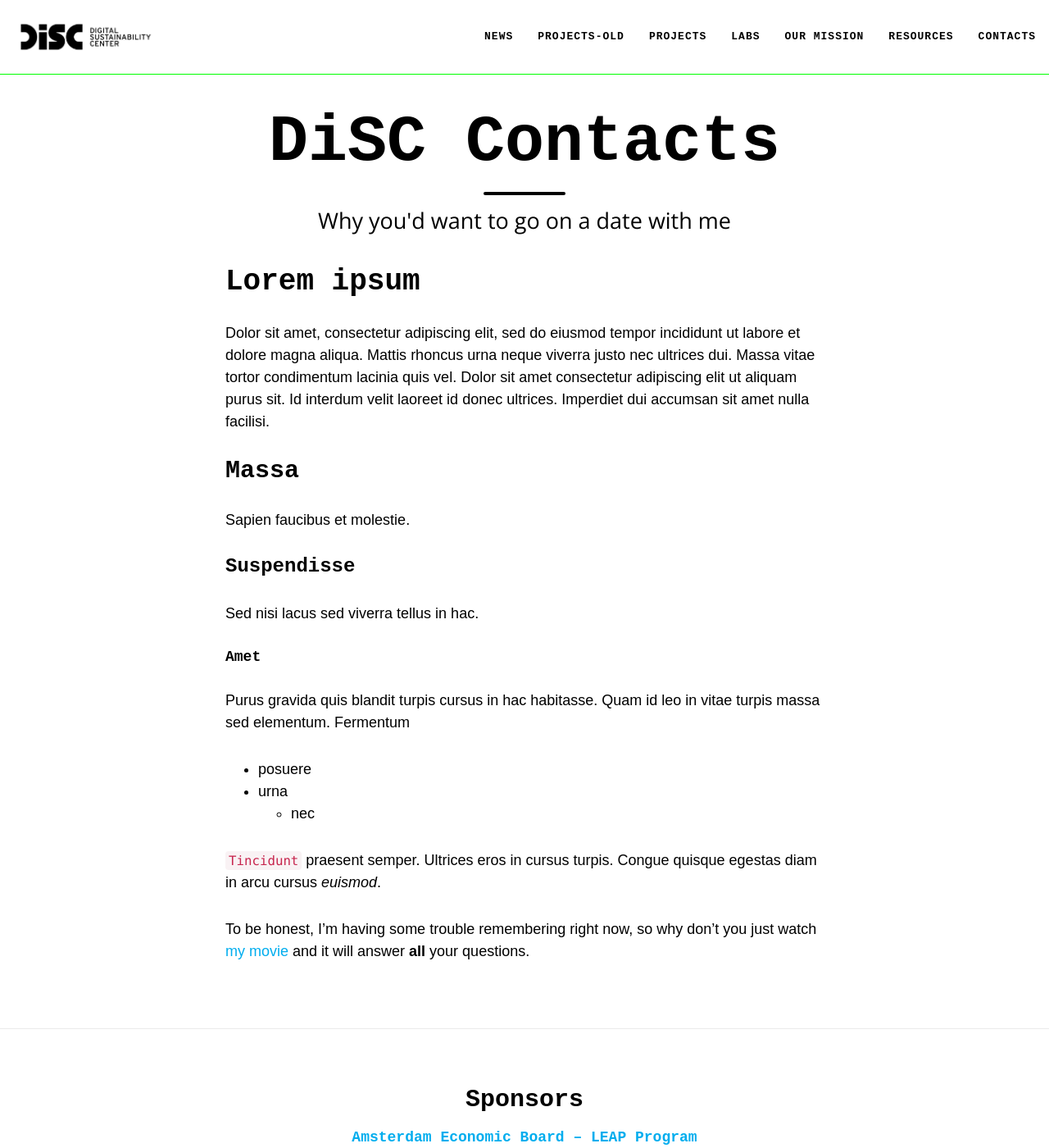
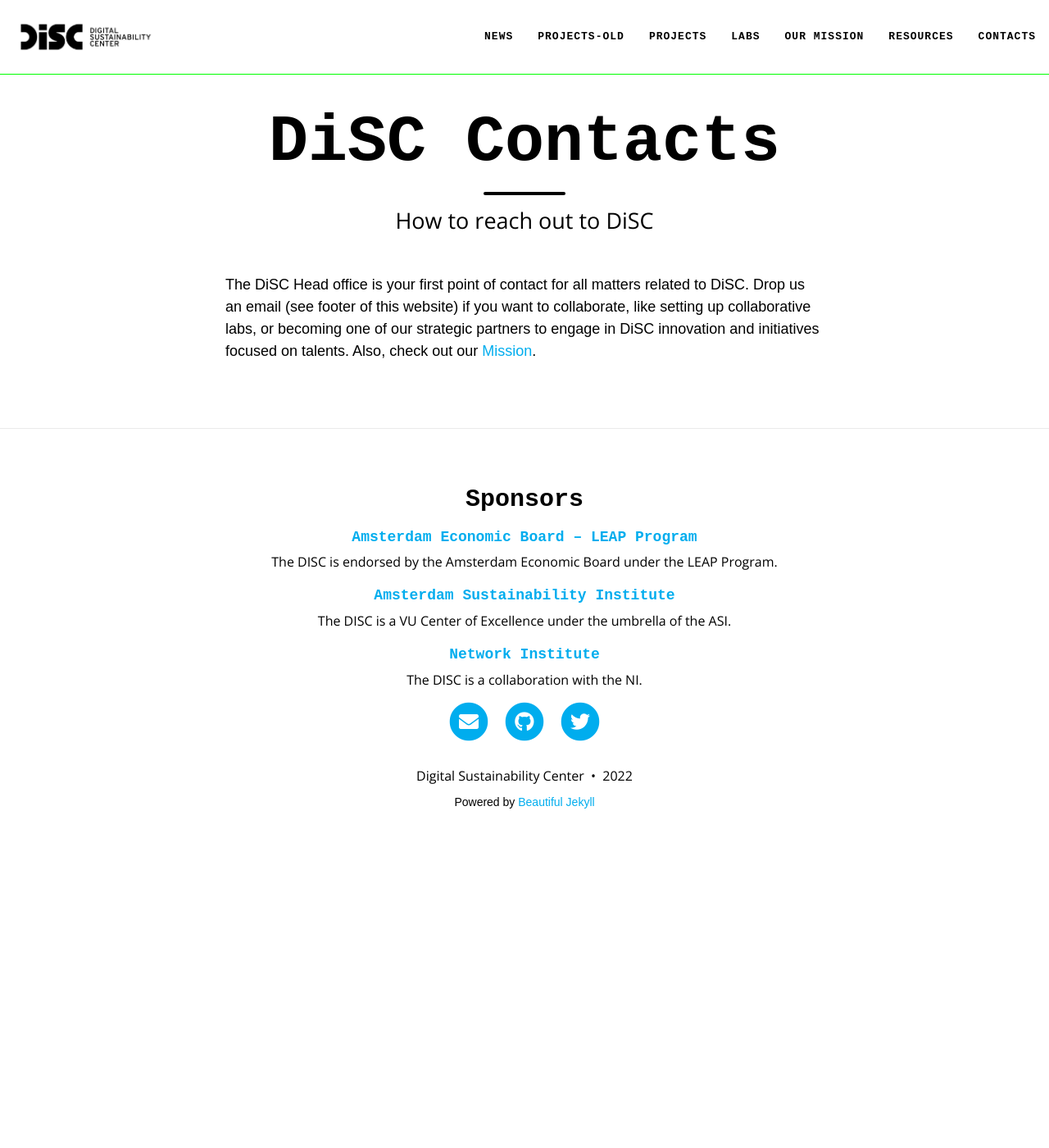
Before and after one commit to S2-group/disc-website.github.io, a Jekyll site: the page built from pages/contacts.md, in a window 1280 px wide and 1400 px high. Shown: the whole window at 82% size. Built offline with Jekyll 4.4.1, drawn with Linux system fonts in a browser that asks for light colours; nearby versions of some CDN libraries.

Commit message:
draft text

````diff
--- a/pages/contacts.md
+++ b/pages/contacts.md
@@ -1,25 +1,7 @@
 ---
 layout: page
 title: DiSC Contacts
-subtitle: Why you'd want to go on a date with me
+subtitle: How to reach out to DiSC
 ---
 
-# Lorem ipsum
-Dolor sit amet, consectetur adipiscing elit, sed do eiusmod tempor incididunt ut labore et dolore magna aliqua. Mattis rhoncus urna neque viverra justo nec ultrices dui. Massa vitae tortor condimentum lacinia quis vel. Dolor sit amet consectetur adipiscing elit ut aliquam purus sit. Id interdum velit laoreet id donec ultrices. Imperdiet dui accumsan sit amet nulla facilisi.
-
-## Massa
-Sapien faucibus et molestie.
-
-### Suspendisse
-Sed nisi lacus sed viverra tellus in hac.
-
-#### Amet
-Purus gravida quis blandit turpis cursus in hac habitasse. Quam id leo in vitae turpis massa sed elementum. Fermentum
- * posuere
- * urna
-    * nec
-
-```Tincidunt```
-praesent semper. Ultrices eros in cursus turpis. Congue quisque egestas diam in arcu cursus *euismod*.
-
-To be honest, I'm having some trouble remembering right now, so why don't you just watch [my movie](https://en.wikipedia.org/wiki/The_Princess_Bride_%28film%29) and it will answer **all** your questions.
+The DiSC Head office is your first point of contact for all matters related to DiSC. Drop us an email (see footer of this website) if you want to collaborate, like setting up collaborative labs, or becoming one of our strategic partners to engage in DiSC innovation and initiatives focused on talents. Also, check out our [Mission](https://s2group.cs.vu.nl/disc-website.github.io/pages/ourmission).
````
